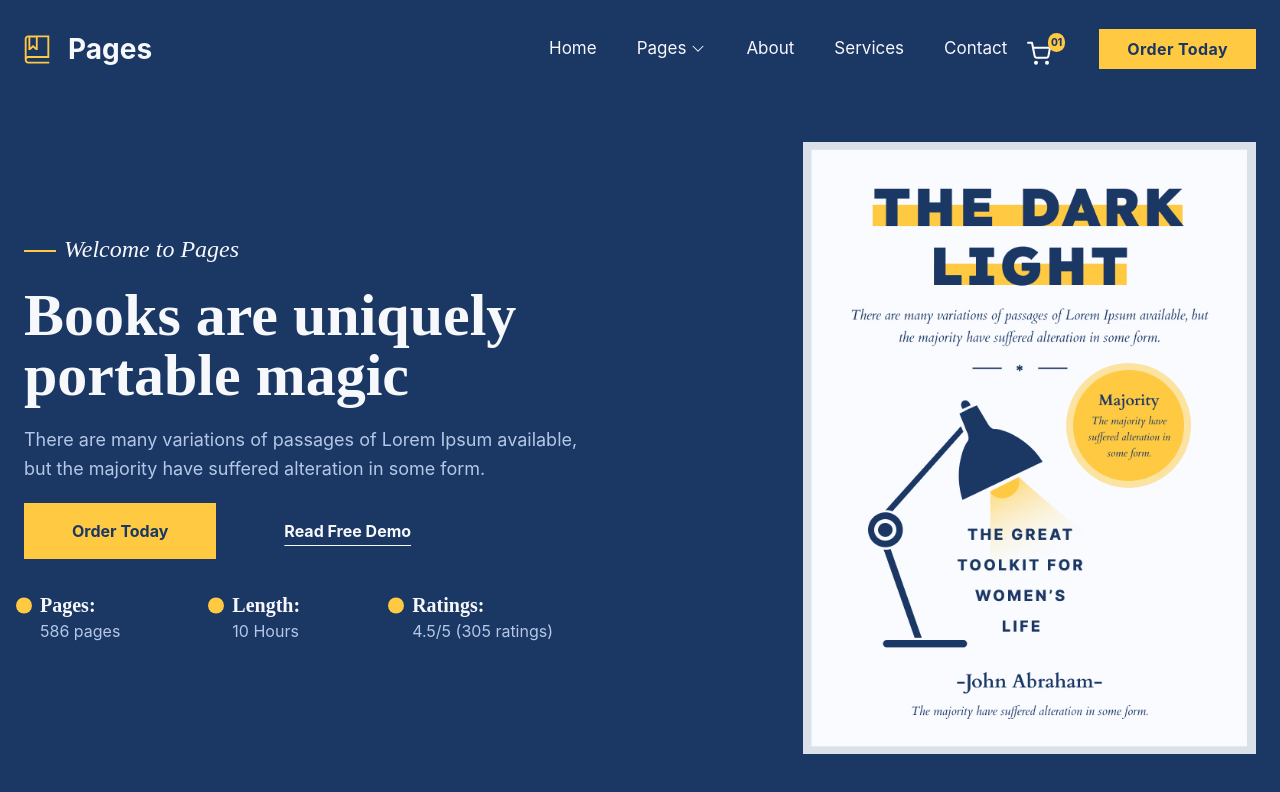
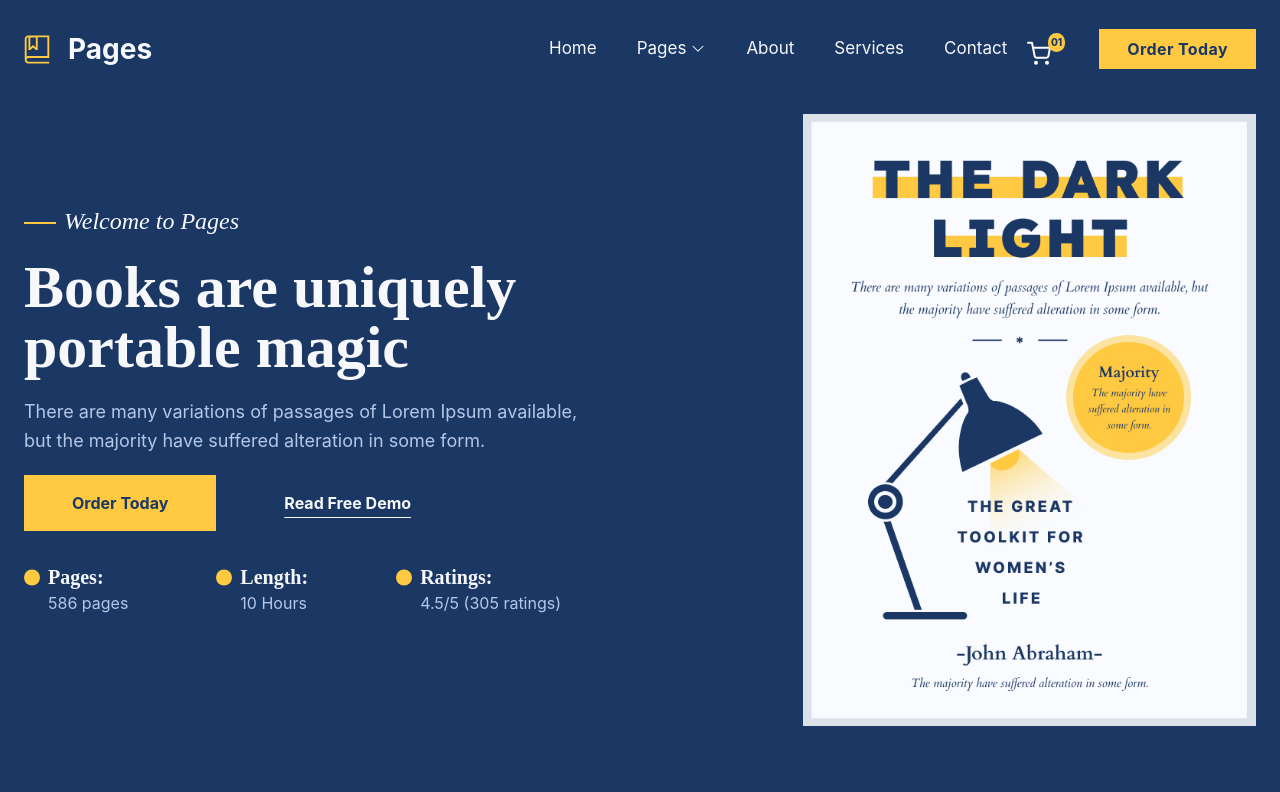
Before and after one commit to OktayKarakas/bookish-bargains, a Next.js app: page / in a window 1280 px wide. Shown: the top 792 px of the page. Built offline with nearby package versions, Linux system fonts and the light colour scheme.

Commit message:
landing page padding style issue fixed

```diff
--- a/src/components/HomePage/Landing.jsx
+++ b/src/components/HomePage/Landing.jsx
@@ -4,7 +4,7 @@
 
 const Landing = () => {
   return (
-    <div className="flex flex-col lg:flex-row mx-3 p-3 pt-10">
+    <div className="flex flex-col lg:flex-row mx-3 lg:p-3 pt-10">
       {/* Text side */}
       <div className="self-center">
         {/* text col side */}
@@ -32,7 +32,7 @@
           </button>
         </div>
         {/* page details */}
-        <div className="flex mt-8 space-x-14 mx-4 md:space-x-28">
+        <div className="flex mt-8 space-x-14 mx-6 md:space-x-28">
           <div className="flex flex-col">
             <div className="flex items-center">
               <Point className="-ml-6" />
```
